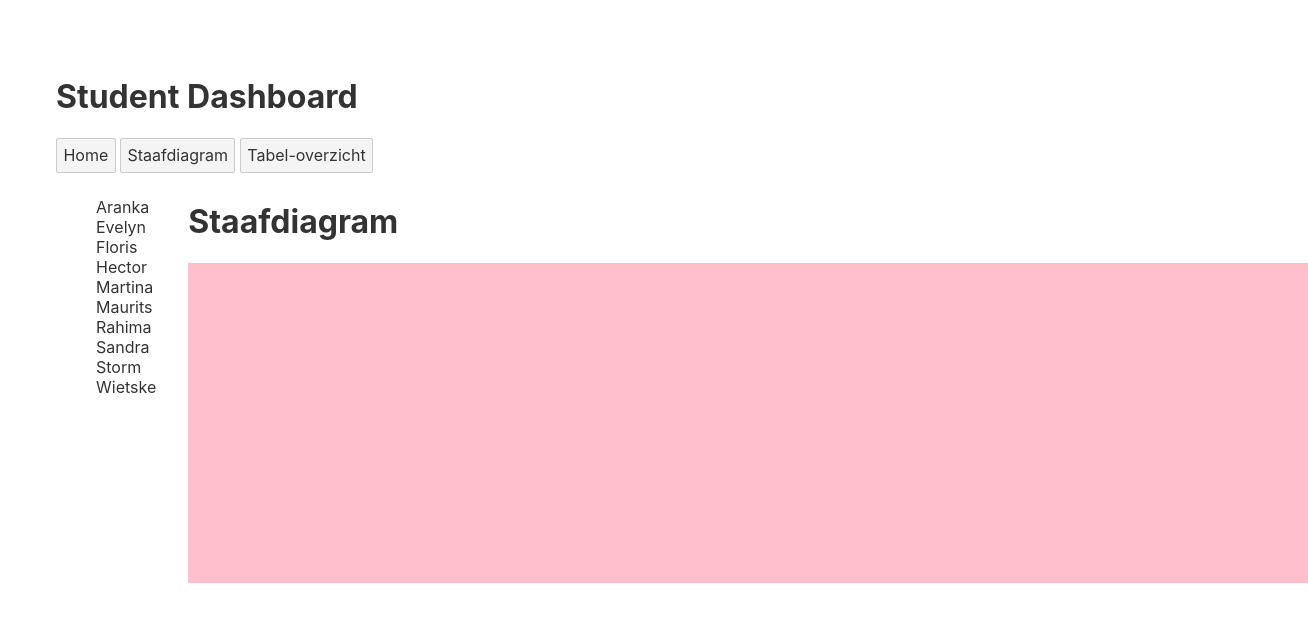
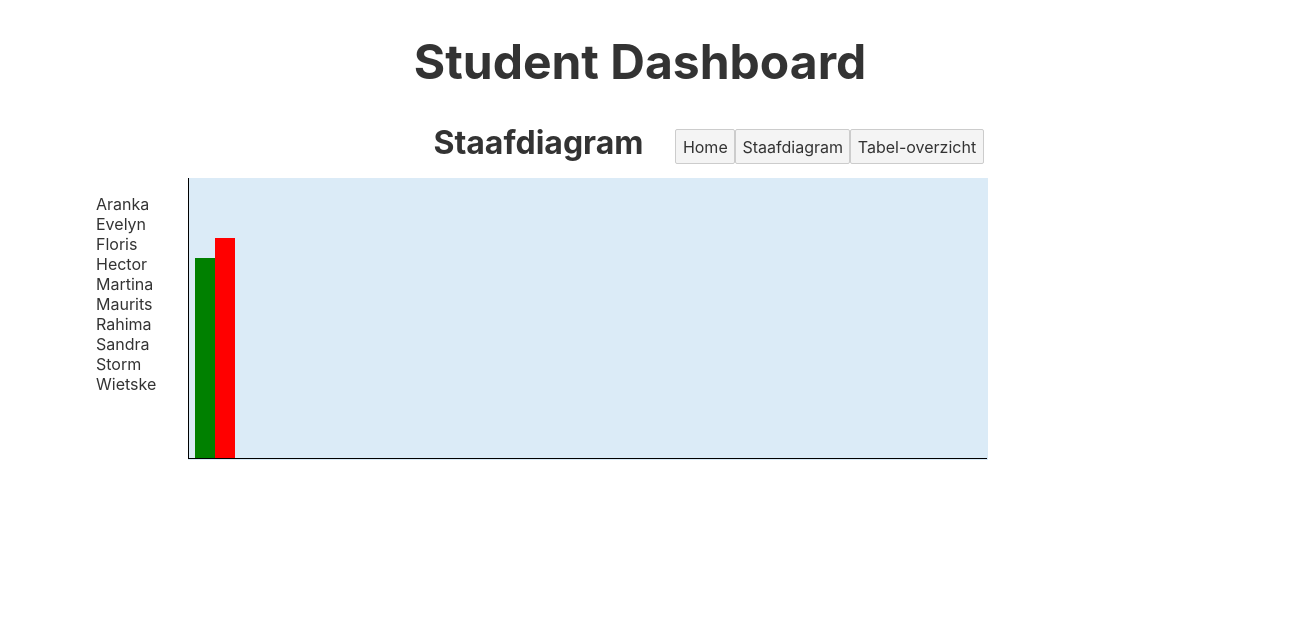
Before and after one commit to DebbySpaninks/debby_spaninks-StudentDashboard, a Svelte app in the folder svelte-studentdashboard/: page / in a window 1280 px wide. Shown: the top 622 px of the page, 1308 px wide, since content can reach past the window. Built offline with nearby package versions, Linux system fonts and the light colour scheme.

Commit message:
update BarChart and Header

```diff
--- a/svelte-studentdashboard/src/App.svelte
+++ b/svelte-studentdashboard/src/App.svelte
@@ -16,7 +16,8 @@ $: studentnames = studentdata ? [ ...new Set(studentdata.map(row => row[0])) ].s
 $: studentassignments = studentdata ? [ ...new Set(studentdata.map(row => row[1])) ].sort() : [];
 console.log(studentassignments);
 
-// const average = arr => arr.reduce((a, b) => a + b, 0) / arr.length;
+const average = arr => arr.reduce((a, b) => a + b, 0) / arr.length;
+
 
 
 let sizes = {};
@@ -50,9 +51,7 @@ onMount(async() => {
       <div class="canvas">
         <List on:click={() => console.log('clicked', studentnames)} items={studentnames}/>
           <div class="chart">
-            <h1>Staafdiagram</h1>
-            <BarChart names={studentnames}/>
-            <!-- <BarChart class="bartchart" data={studentdata}/> -->
+            <BarChart items={studentnames}/>
           </div>
       </div>
     </Route>
@@ -60,8 +59,7 @@ onMount(async() => {
       <div class="canvas">
         <List on:click={() => console.log('clicked', studentnames)} items={studentnames}/>
           <div class="chart">
-            <h1>Staafdiagram</h1>
-            <BarChart names={studentnames}/>
+            <BarChart items={studentnames}/>
             <!-- <BarChart class="bartchart" data={studentdata}/> -->
           </div>
       </div>
@@ -75,7 +73,6 @@ onMount(async() => {
         <div>Even geduld...</div>
       {:else}
       <div class="grid-container">
-        <h1>Tabel-overzicht</h1>
         <Grid class="grid" bind:data={studentdata} bind:sizes />
       </div>
       {/if}
@@ -88,13 +85,19 @@ onMount(async() => {
 
 <style>
 
+h1 {
+  margin: 0;
+  max-width: 8em;
+}
+
 .canvas {
   display: flex;
   direction: row;
 }
 
 .container {
-  margin: 2.5em;
+  margin: 1em 2.5em;
+  /* margin-top: 1em; */
   padding: 1em;
 	display: flex;
 	flex-direction: column;
--- a/svelte-studentdashboard/src/components/Header.svelte
+++ b/svelte-studentdashboard/src/components/Header.svelte
@@ -1,15 +1,50 @@
 <script>
 import { Link } from 'svelte-navigator';
 
+let title = "Staafdiagram";
 </script>
 
 <div class="header">
     <h1>Student Dashboard</h1>
-  <!-- display link in header -->
+
   <nav>
-    <Link to="/"><button class="btn-home">Home</button></Link>
-    <Link to="/barchart"><button class="btn-barchart">Staafdiagram</button></Link>
-    <Link to="grid"><button class="btn-table">Tabel-overzicht</button></Link>
+    <span>
+      <h2>{title}</h2>
+      <!-- display link in header -->
+      <Link to="/"><button class="btn-home">Home</button></Link>
+      <Link to="/barchart"><button class="btn-barchart">Staafdiagram</button></Link>
+      <Link to="grid"><button class="btn-table">Tabel-overzicht</button></Link>
+    </span>
 	</nav>
 
 </div>
+
+<style>
+  h1 {
+    margin-top: 0em;
+    text-align: center;
+    font-size: 3em;
+  }
+
+  span {
+    display: flex;
+    justify-content:flex-end;
+    align-items: center;
+    width: 57.97em;
+  }
+
+  h2 {
+    margin: 0em 1em 0.5em 2em;
+    /* align-self: center; */
+    font-size: 2em;
+    order: 0;
+  }
+
+  button {
+    /* align-self: center; */
+    order: 1;
+  }
+
+
+
+</style>
--- a/svelte-studentdashboard/src/components/routes/BarChart.svelte
+++ b/svelte-studentdashboard/src/components/routes/BarChart.svelte
@@ -7,21 +7,20 @@
 </script>
 
 <svg>
+
+  <!-- Move to 0(x) 130(y), h(x) / v(y) = length  -->
+  <path d="M0 280 h799 v1 H0 M0 0 h1 v280 H0 z"/>
   {#each items as item}
-  <rect
-    width="20"
-    height="100"
-    style="fill:#0f0;
-    stroke-width:1;
-    stroke:#090">{item}
-  </rect>
+	<path d="M7 80 h20 v200 H7 z" fill="green">{item}</path>
   {/each}
+
+  <path d="M27 60 h20 v220 H27 z" fill="red" />
 </svg>
 
 <style>
   svg {
-    background-color: pink;
-    width: 70em;
-    height: 20em;
+    background-color: #DBEBF7;
+    width: 50em;
+    height: 17.6em;
   }
 </style>
```
